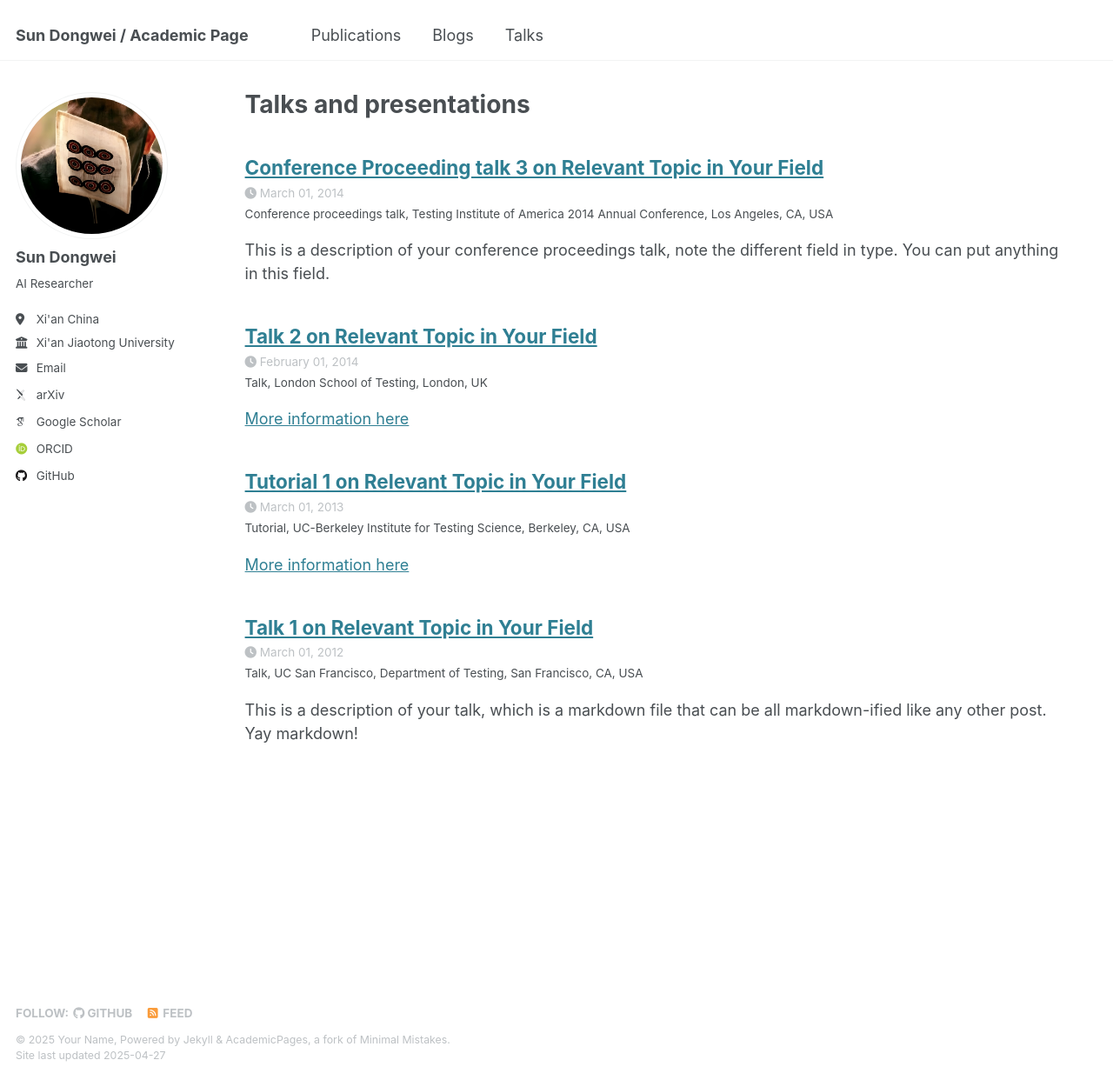
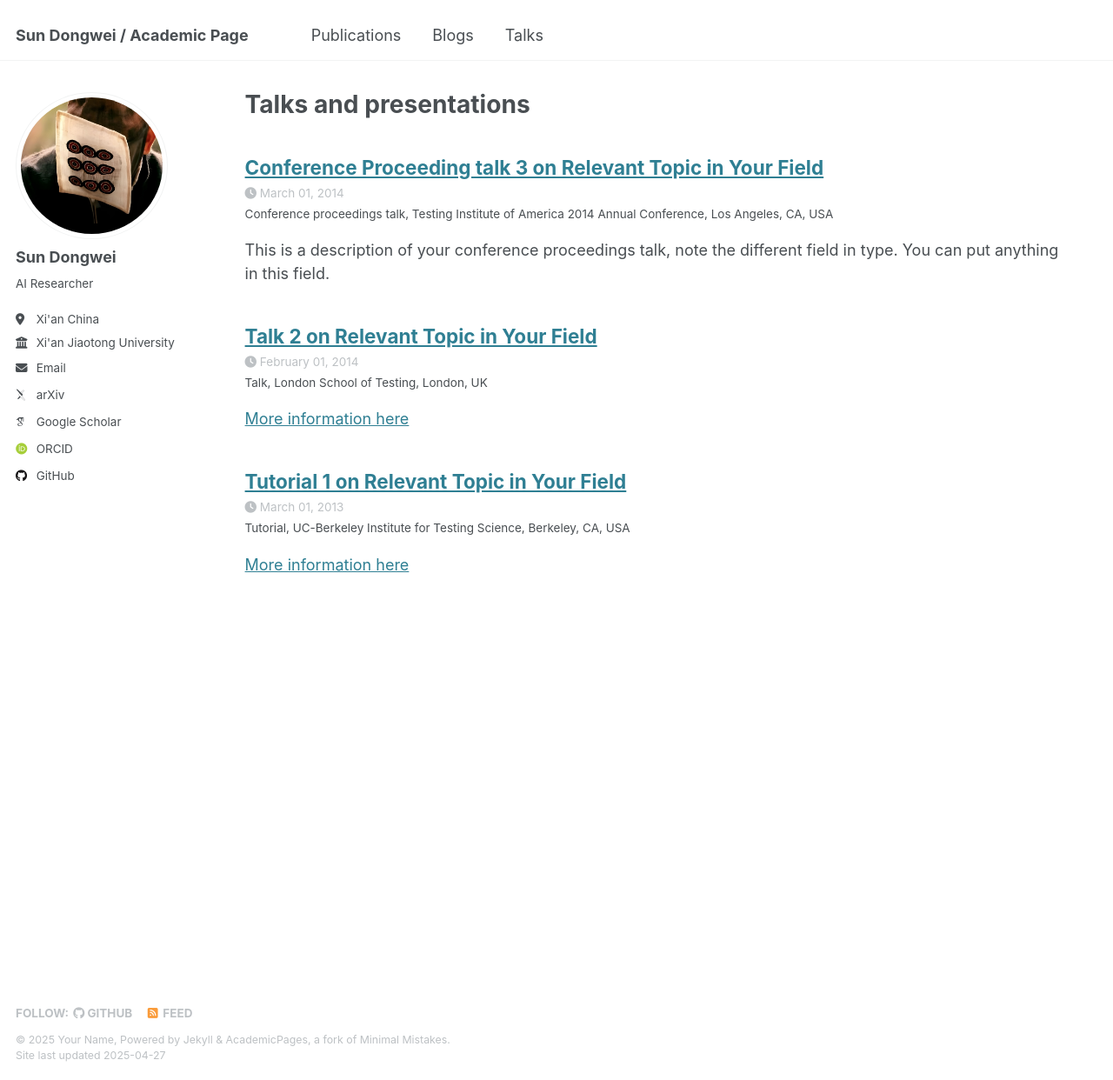
Before and after one commit to sundongwei/sundongwei.github.io, a Jekyll site: the page built from _pages/talks.html, in a window 1280 px wide and 1242 px high. Shown: the whole window at 87% size. Built offline with Jekyll 4.4.1, drawn with Linux system fonts in a browser that asks for light colours; some web fonts are replaced.

Commit message:
Update 2012-03-01-talk-1.md

```diff
--- a/_talks/2012-03-01-talk-1.md
+++ b/_talks/2012-03-01-talk-1.md
@@ -1,11 +1,12 @@
 ---
-title: "Talk 1 on Relevant Topic in Your Field"
+title: HelloCUDA-GPU Computing Basics-1
 collection: talks
-type: "Talk"
-permalink: /talks/2012-03-01-talk-1
-venue: "UC San Francisco, Department of Testing"
-date: 2012-03-01
-location: "San Francisco, CA, USA"
+type: Talk
+permalink: /talks/2025-04-28-HelloCUDA-1
+venue: 'Department of CS, Western China Science And Technology Innovation Harbour'
+date: 2025-04-28T00:00:00.000Z
+location: 'Xi an, Shannxi, CHN'
+published: false
 ---
-
-This is a description of your talk, which is a markdown file that can be all markdown-ified like any other post. Yay markdown!
+## 介绍
+图形处理单元（Graphics Processing Unit，GPU）是一种专门用于加速计算机图形和图像处理的。图形处理单元有专门的处理核心，可以用来加速计算过程。
```
